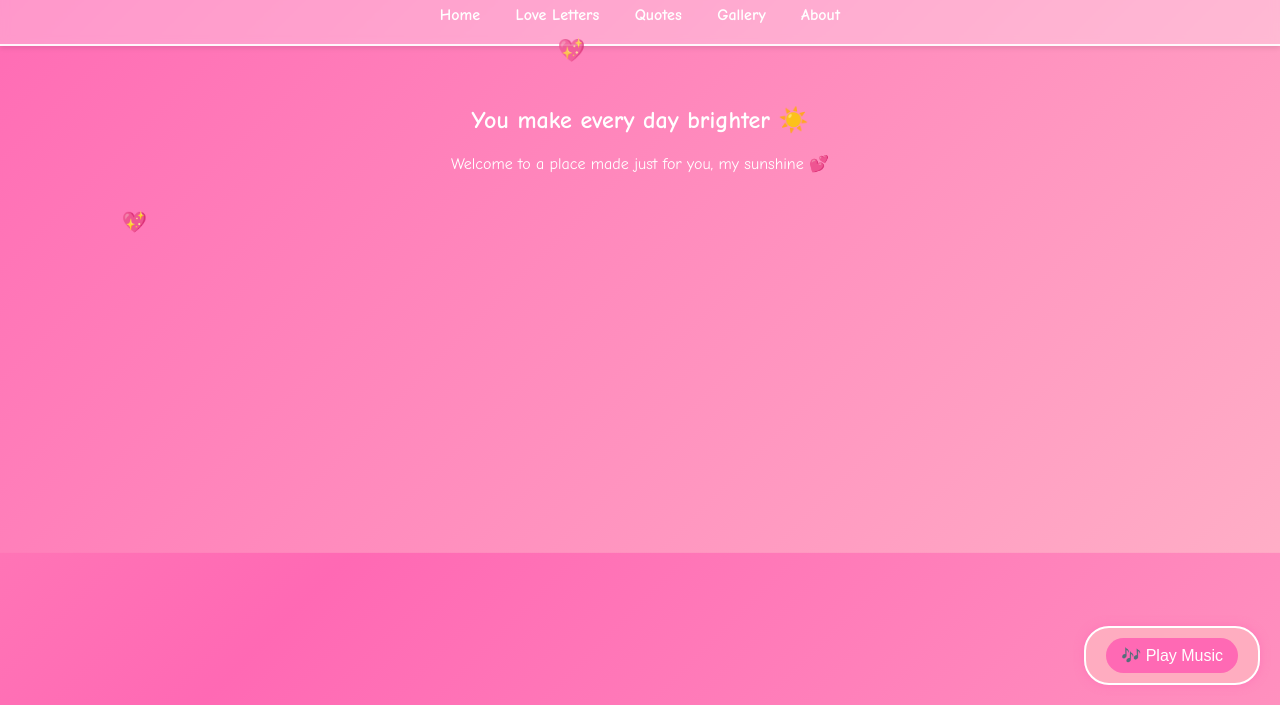
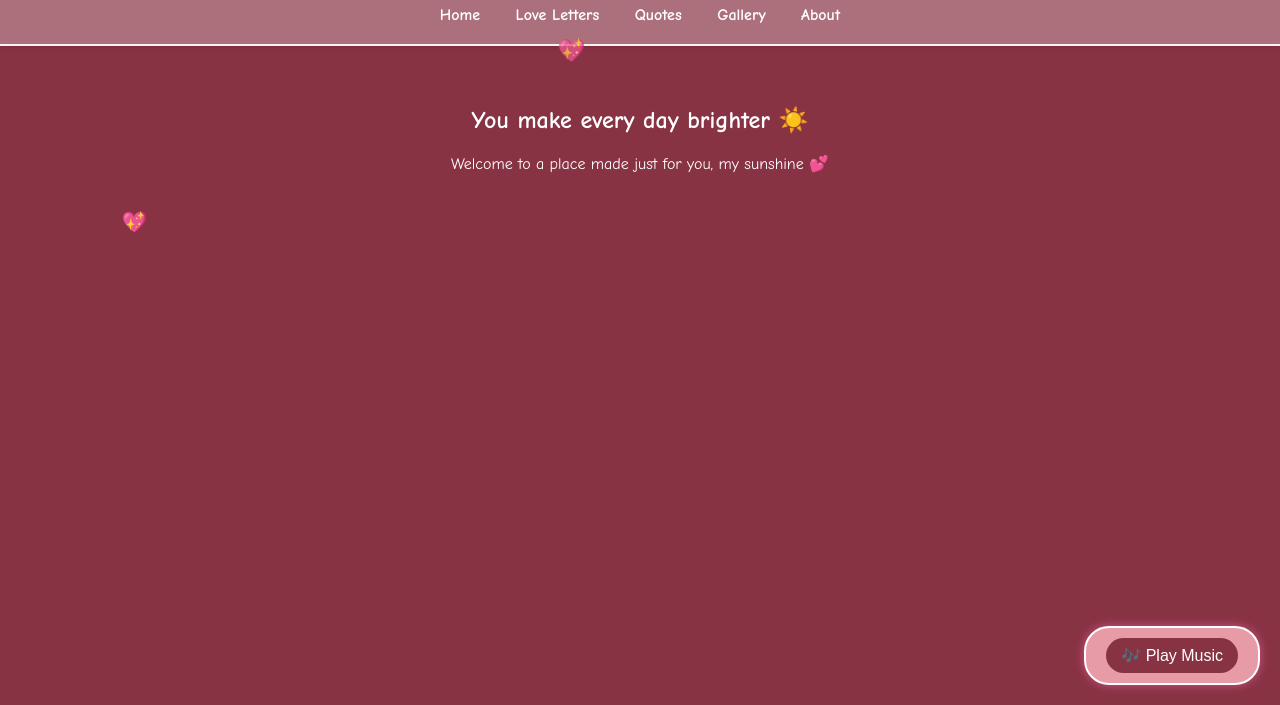
Before and after one commit to Mfayvor/Tsuki-s, a plain HTML site: page index.html in a window 1280 px wide. Shown: the part 95-800 px from the top of the page. Drawn offline with Linux system fonts and the light colour scheme.

Commit message:
vfdvfvbh

```diff
--- a/style.css
+++ b/style.css
@@ -1,7 +1,8 @@
 /* ===== Base Styles ===== */
 body {
-  font-family: "Comic Sans MS", cursive;
-  background: linear-gradient(135deg, #ffb6c1, #ff69b4, #ffc0cb);
+  font-family: "Comic Sans MS";
+  /* background: linear-gradient(135deg, #ffb6c1, #ff69b4, #ffc0cb); */
+  background-color: #883344;
   background-size: 300% 300%;
   animation: bgMove 10s infinite alternate;
   color: white;
@@ -17,6 +18,7 @@ body {
 
 /* ===== Header ===== */
 header {
+  font-family: "Comic Sans MS", cursive;
   background: rgba(255, 255, 255, 0.3);
   backdrop-filter: blur(5px);
   border-bottom: 2px solid rgba(255, 255, 255, 0.9);
@@ -34,7 +36,7 @@ nav a {
 
 nav a:hover {
   color: #fff;
-  text-shadow: 0 0 10px #fff;
+  text-decoration: 2px underline white;
 }
 
 /* ===== Sections ===== */
@@ -61,7 +63,7 @@ nav a:hover {
 
 .caption {
   background: rgba(255, 255, 255, 0.4);
-  color: #ff69b4;
+  color: #883344;
   border-radius: 20px;
   padding: 10px;
   position: absolute;
@@ -73,7 +75,7 @@ nav a:hover {
 
 /* ===== Buttons ===== */
 button {
-  background: #ff69b4;
+  background: #6a1c3c;
   color: white;
   border: none;
   padding: 10px 25px;
@@ -102,7 +104,7 @@ button:hover {
 }
 
 #musicToggle {
-  background: #ff69b4;
+  background: #883344;
   border: none;
   color: white;
   border-radius: 20px;
```
